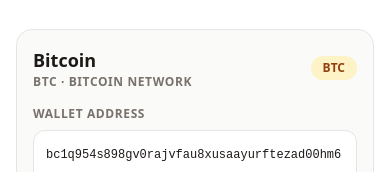
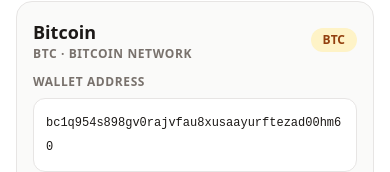
Before and after one commit to isagiyokai/One-Human-iInitiative, a Next.js app: page / in a window 390 px wide. Shown: the part 758-930 px from the top of the page. Built offline with nearby package versions, Linux system fonts and the light colour scheme; no server answers; the database is empty.

Commit message:
Reduce excess mobile whitespace on campaign page

```diff
--- a/src/components/contributions/WalletAddresses.tsx
+++ b/src/components/contributions/WalletAddresses.tsx
@@ -14,11 +14,11 @@ export function WalletAddresses({
   return (
     <section
       id="wallet-addresses"
-      className="scroll-mt-6 border-y border-stone-200 bg-white py-10 sm:py-14"
+      className="scroll-mt-6 border-y border-stone-200 bg-white py-6 sm:py-12"
       aria-labelledby="wallet-addresses-heading"
     >
       <div className="mx-auto max-w-5xl px-4 sm:px-6 lg:px-8">
-        <div className="mx-auto mb-7 max-w-2xl text-center">
+        <div className="mx-auto mb-4 sm:mb-6 max-w-2xl text-center">
           <p className="text-xs font-semibold uppercase tracking-[0.18em] text-earth-700">
             Direct wallet transfer
           </p>
@@ -45,7 +45,7 @@ export function WalletAddresses({
               <span className="rounded-full bg-amber-100 px-3 py-1 text-xs font-bold text-amber-800">BTC</span>
             </div>
 
-            <p className="mt-4 text-xs font-semibold uppercase tracking-wider text-stone-500">
+            <p className="mt-3 text-xs font-semibold uppercase tracking-wider text-stone-500">
               Wallet address
             </p>
             <code className="mt-2 block w-full select-all break-all rounded-xl border border-stone-200 bg-white p-3 text-xs leading-6 text-charcoal-900 sm:text-sm">
```
